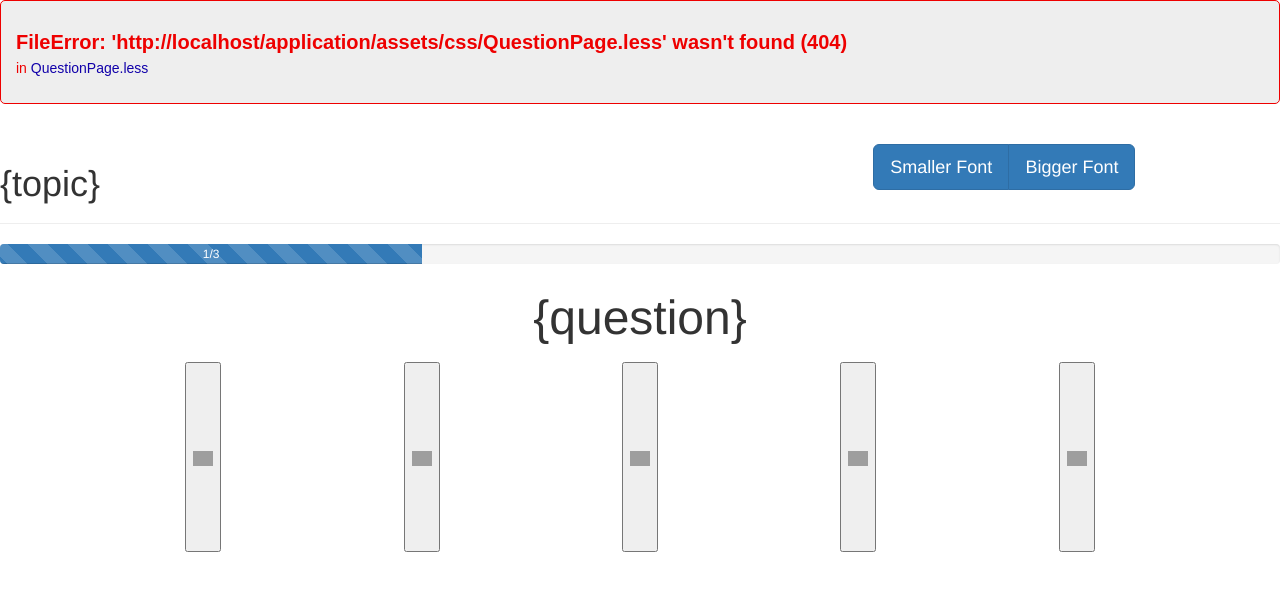
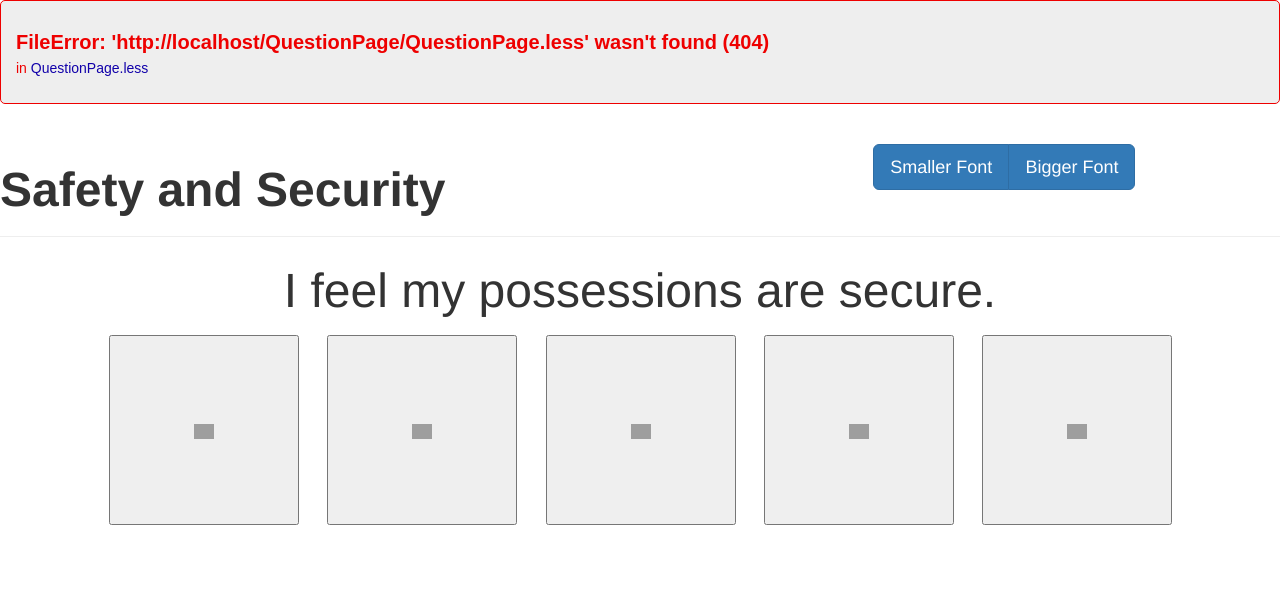
Before and after one commit to tengzhang94/edouard_remy_webapp, a CodeIgniter app: the page made by webDemo2/application/views/questionpage.php in a window 1280 px wide. Shown: the top 591 px of the page. Run offline with CodeIgniter, Linux system fonts and the light colour scheme; some libraries are stand-ins or nearby versions; grey boxes are pictures that could not be loaded.

Commit message:
Improved question page visuals

```diff
--- a/webDemo2/application/views/questionpage.php
+++ b/webDemo2/application/views/questionpage.php
@@ -1,18 +1,18 @@
-<!DOCTYPE html> <!--TestGiani-->
+<!DOCTYPE html>
 <html>
     <head>
         <title>GraceAge 2.0 - Resident</title>
         <meta charset="UTF-8">
         <meta name="viewport" content="width=device-width, initial-scale=1.0">
         <link rel="stylesheet" href="https://maxcdn.bootstrapcdn.com/bootstrap/3.3.7/css/bootstrap.min.css">
-        <link rel ="stylesheet/less" type="text/css" href="/application/assets/css/QuestionPage.less"/>
+        <link rel ="stylesheet/less" type="text/css" href="/QuestionPage/QuestionPage.less"/>
         <script src="//cdnjs.cloudflare.com/ajax/libs/less.js/2.5.1/less.min.js"></script>
     </head>
     <body>
         <div id="content">
             <div class="page-header">
                 <div class="row">
-                    <h1 class="col-md-8">{topic}</h1>
+                    <h1 class="col-md-8"><font size="20"><b>Safety and Security</b></font></h1>
                     <div class ="col-md-4">
                         <div class="btn-group">
                             <button type="button" class="btn btn-lg btn-primary">Smaller Font</button>
@@ -21,30 +21,30 @@
                     </div>
                 </div>
             </div>
-            <div class="progress">
+<!--            <div class="progress">
                 <div class="progress-bar progress-bar-striped active" role="progressbar" aria-valuenow="1" aria-valuemin="0" aria-valuemax="3" style="width:33%">
                     1/3
                 </div>
-            </div>
+            </div>            -->
             <div id="question" class="container">
-                <p class="text-center"><font size="20">{question}</font></p>
+                <p class="text-center"><font size="20">I feel my possessions are secure.</font></p>
             </div>
             <div class="row">
                 <div class="col-md-1"></div>
                 <div class="col-md-2" align="center">
-                    <button id="b0" style="height:190px" type="button"><img id="img0" src="https://i.imgur.com/xPJEQwn.png" width="20" /></button>
+                    <button id="b0" style="height:190px; width: 190px;" type="button"><img id="img0" src="https://i.imgur.com/xPJEQwn.png" width="20"/></button>
                 </div>
                 <div class="col-md-2" align="center">
-                    <button id="b1" style="height:190px" type="button"><img id="img1" src="https://i.imgur.com/qfPTgD2.png" width="20" /></button>
+                    <button id="b1" style="height:190px; width: 190px;" type="button"><img id="img1" src="https://i.imgur.com/qfPTgD2.png" width="20" /></button>
                 </div>
                 <div class="col-md-2" align="center">
-                    <button id="b2" style="height:190px" type="button"><img id="img2" src="https://i.imgur.com/NCMeAY9.png" width="20" /></button>
+                    <button id="b2" style="height:190px; width: 190px;" type="button"><img id="img2" src="https://i.imgur.com/NCMeAY9.png" width="20" /></button>
                 </div>
                 <div class="col-md-2"align="center">
-                    <button id="b3" style="height:190px" type="button"><img id="img3" src="https://i.imgur.com/vmZCxFk.png" width="20" /></button>
+                    <button id="b3" style="height:190px; width: 190px;" type="button"><img id="img3" src="https://i.imgur.com/vmZCxFk.png" width="20" /></button>
                 </div>
                 <div class="col-md-2" align="center">
-                    <button id="b4" style="height:190px" type="button"><img id="img4" src="https://i.imgur.com/dtoMky6.png" width="20" /></button>
+                    <button id="b4" style="height:190px; width: 190px;" type="button"><img id="img4" src="https://i.imgur.com/dtoMky6.png" width="20" /></button>
                 </div>
                 <div class="col-md-1"></div>
             </div>
```
Also changed, not shown: webDemo2/assets/css/QuestionPage.less (+28 -10 lines), 1 other file.
